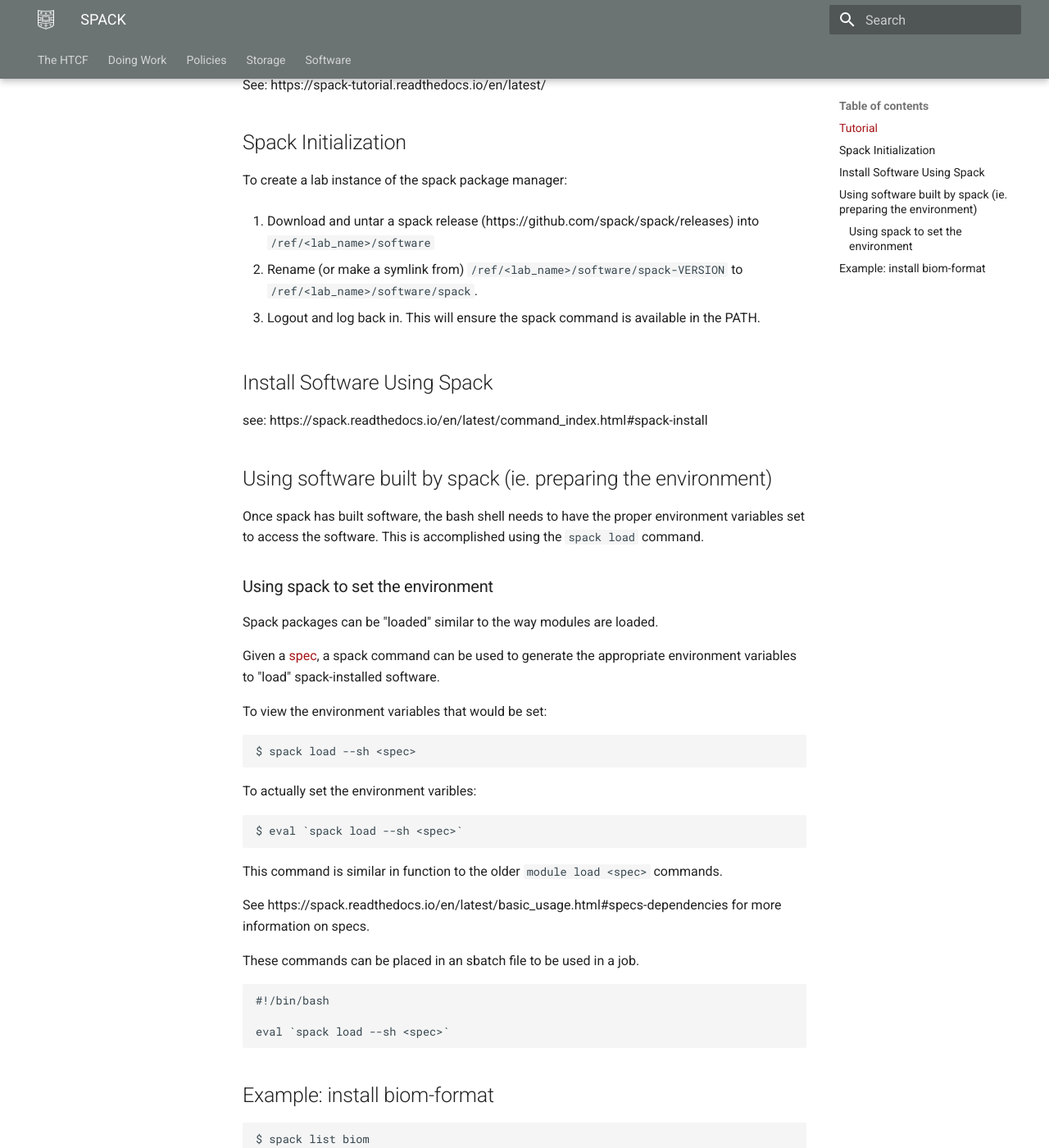
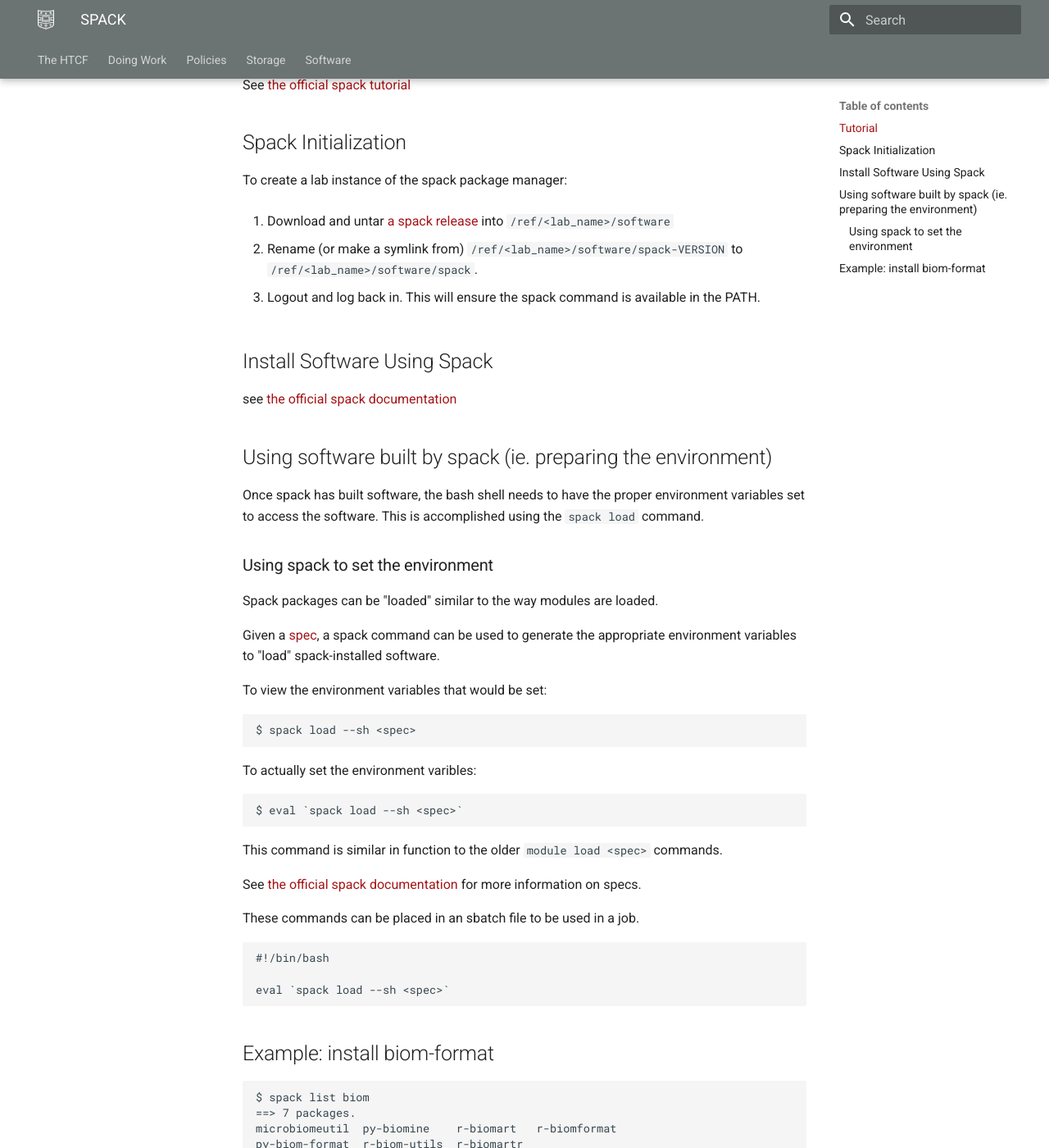
Before and after one commit to htcf/docs, an MkDocs documentation site: the page built from docs/spack.md, in a window 1280 px wide and 1400 px high, scrolled down 279 px. Shown: the whole window at 82% size. Built offline with MkDocs 1.6.1 and Material for MkDocs 9.7.7, drawn with Linux system fonts in a browser that asks for light colours.

Commit message:
Update spack.md

```diff
--- a/docs/spack.md
+++ b/docs/spack.md
@@ -5,13 +5,13 @@
 
 ## Tutorial
 
-See: https://spack-tutorial.readthedocs.io/en/latest/
+See [the official spack tutorial](https://spack-tutorial.readthedocs.io/en/latest/)
 
 ## Spack Initialization
 
 To create a lab instance of the spack package manager:
 
-1.  Download and untar a spack release (https://github.com/spack/spack/releases) into `/ref/<lab_name>/software`
+1.  Download and untar [a spack release](https://github.com/spack/spack/releases) into `/ref/<lab_name>/software`
 
 2.  Rename (or make a symlink from) `/ref/<lab_name>/software/spack-VERSION` to `/ref/<lab_name>/software/spack`.
 
@@ -20,7 +20,7 @@
 
 ## Install Software Using Spack
 
-see: https://spack.readthedocs.io/en/latest/command_index.html#spack-install
+see [the official spack documentation](https://spack.readthedocs.io/en/latest/command_index.html#spack-install)
 
 
 ## Using software built by spack (ie. preparing the environment)
@@ -48,7 +48,7 @@
 
 This command is similar in function to the older `module load <spec>` commands.
 
-See https://spack.readthedocs.io/en/latest/basic_usage.html#specs-dependencies for more information on specs.
+See [the official spack documentation](https://spack.readthedocs.io/en/latest/basic_usage.html#specs-dependencies) for more information on specs.
 
 These commands can be placed in an sbatch file to be used in a job.
 
```
